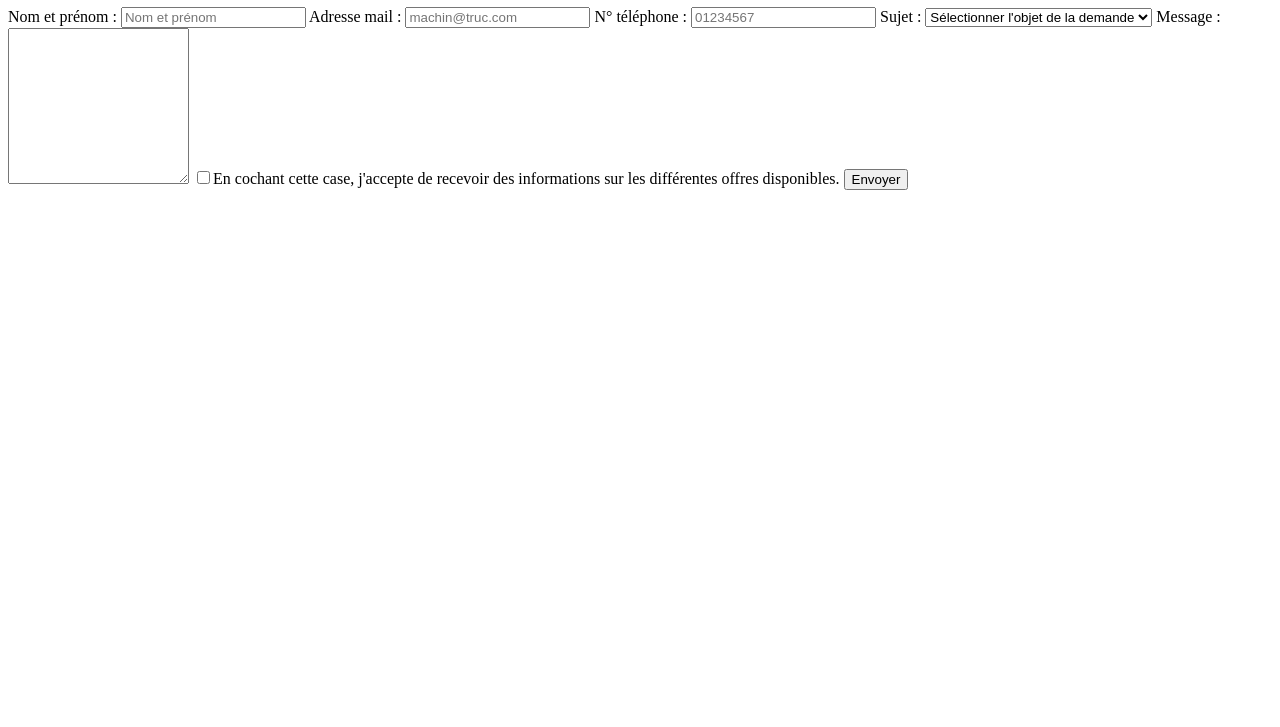
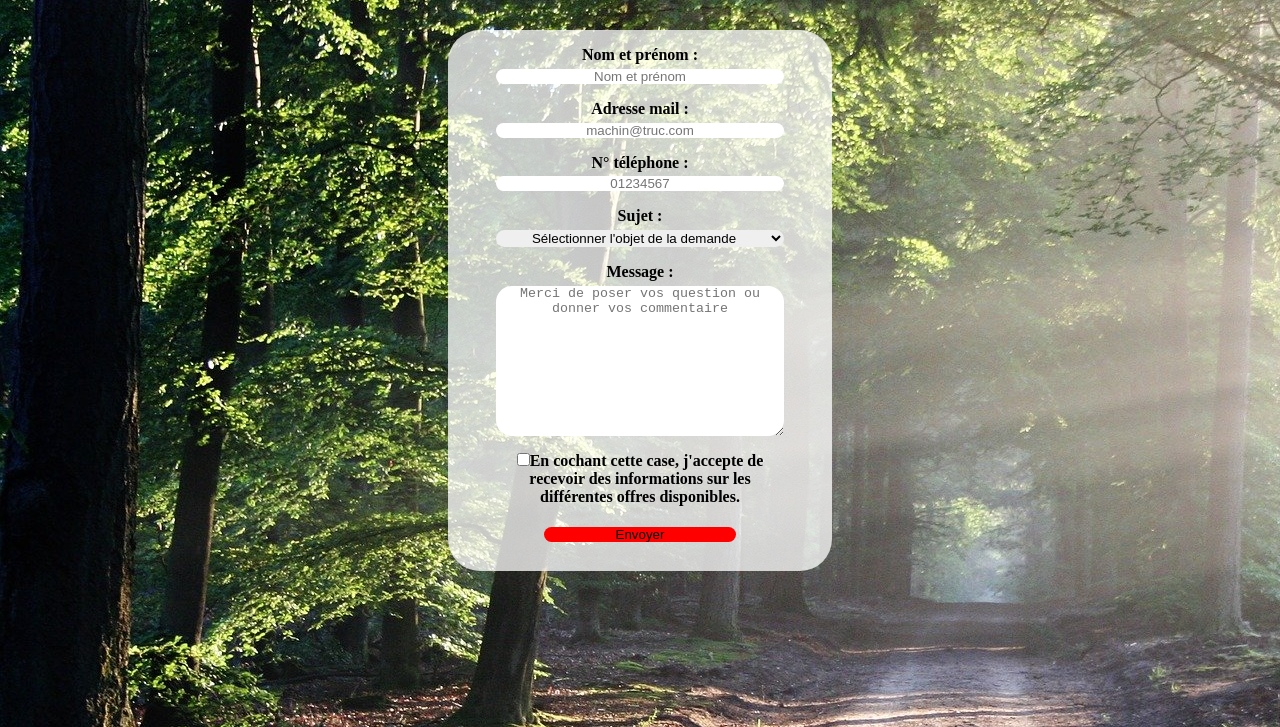
Before and after one commit to Tadkozh/Great-Form, a plain HTML site: page index.html in a window 1280 px wide. Shown: the part 73-800 px from the top of the page. Drawn offline with Linux system fonts and the light colour scheme.

Commit message:
css part

```diff
--- a/style.css
+++ b/style.css
@@ -0,0 +1,60 @@
+*{
+  padding:0;
+  margin:0;
+  box-sizing: border-box;
+}
+
+body {
+  background-image: url('foret.jpg');
+}
+
+.h1-contact {
+  text-align: center;
+  font-size: 3rem;
+  color: #fff;
+}
+
+.contact-form {
+  margin: 3rem auto 0;
+  max-width: 30%;
+  padding: 0rem 2rem 0.8rem;
+  background-color: rgba(255, 255, 255, 0.753);
+  border-radius: 2rem;
+  text-align: center;
+}
+
+.form-content {
+  display: flex;
+  flex-direction: column;
+  padding: 1rem;
+}
+
+.input-contact {
+  border-radius: 2rem;
+  border: none;
+  margin-bottom: 1rem;
+}
+
+.input-contact::placeholder, textarea::placeholder {
+  text-align: center;
+}
+
+.label-contact {
+  font-weight: bold;
+  margin-bottom: 0.3rem;
+}
+
+.select-contact, .message-contact {
+  border-radius: 1rem;
+  border: none;
+  text-align: center;
+  margin-bottom: 1rem;
+}
+
+.button-contact {
+  border-radius: 1rem;
+  border: none;
+  cursor: pointer;
+  background-color: red;
+  margin: 1rem 3rem 0 3rem;
+}
```
Also changed, not shown: index.html (+2 -2 lines).
